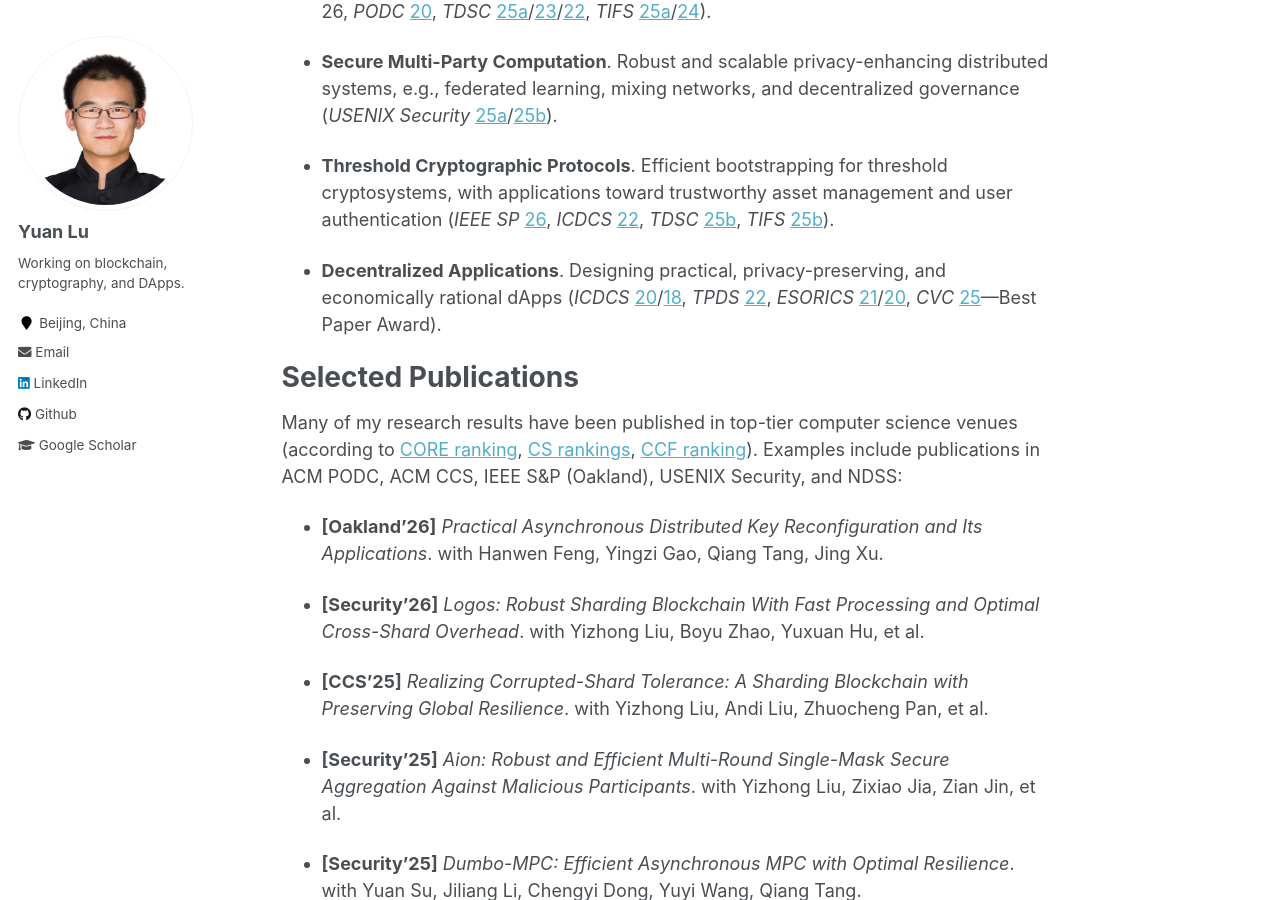
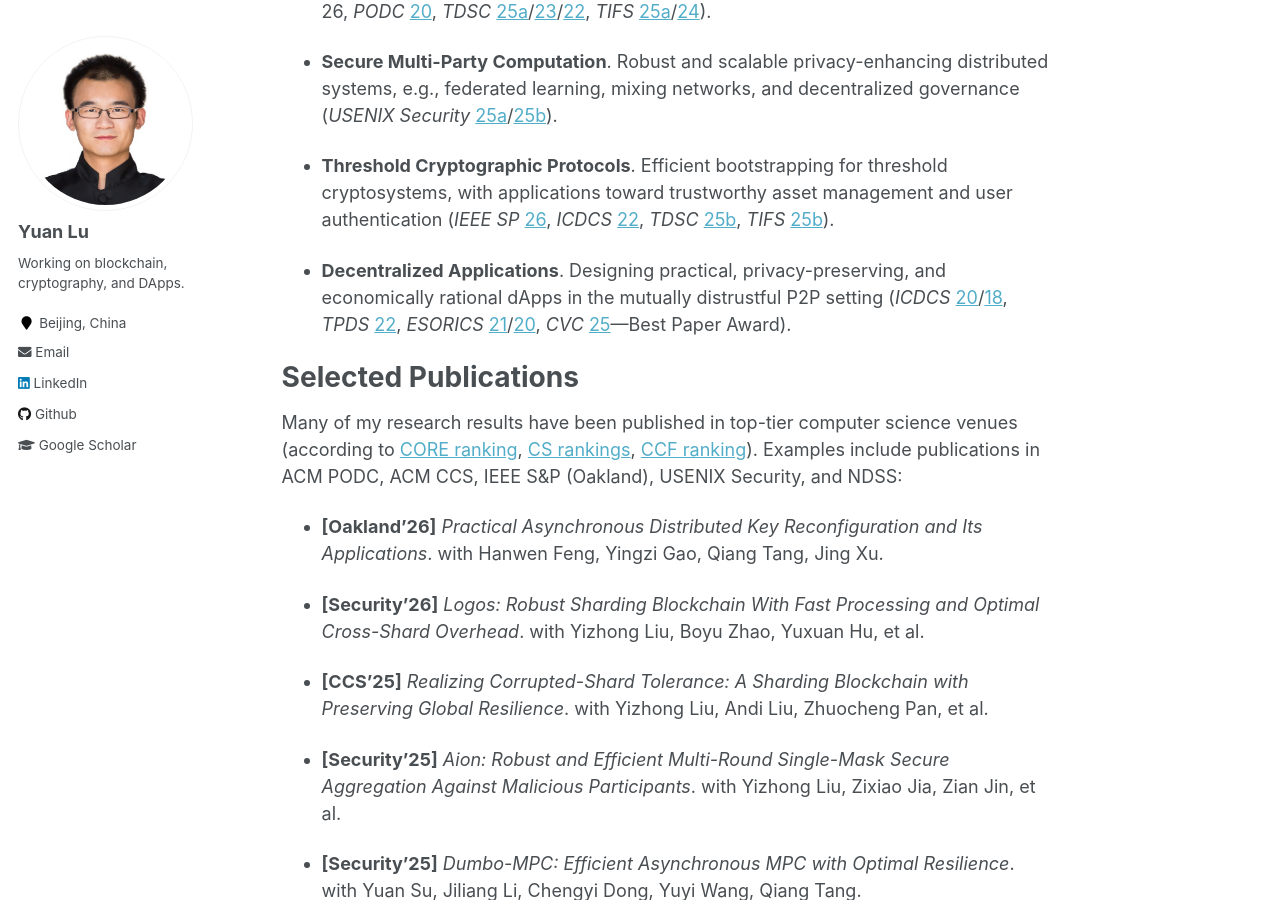
Before and after one commit to yylluu/yylluu.github.io, a Jekyll site: the page built from _pages/about.md, in a window 1280 px wide and 900 px high, scrolled down 512 px. Built offline with Jekyll 4.4.1, drawn with Linux system fonts in a browser that asks for light colours.

Commit message:
Update about.md

```diff
--- a/_pages/about.md
+++ b/_pages/about.md
@@ -20,7 +20,7 @@
 
 - **Threshold Cryptographic Protocols**. Efficient bootstrapping for threshold cryptosystems, with applications toward trustworthy asset management and user authentication (*IEEE SP* [26](https://eprint.iacr.org/2025/149), *ICDCS* [22](https://ieeexplore.ieee.org/abstract/document/9912190), *TDSC* [25b](https://ieeexplore.ieee.org/abstract/document/10807394), *TIFS* [25b](https://ieeexplore.ieee.org/abstract/document/11153573)).
 
-- **Decentralized Applications**. Designing practical, privacy-preserving, and economically rational dApps (*ICDCS* [20](https://ieeexplore.ieee.org/abstract/document/9355719)/[18](https://ieeexplore.ieee.org/abstract/document/8416350), *TPDS* [22](https://ieeexplore.ieee.org/abstract/document/9929262), *ESORICS* [21](https://link.springer.com/chapter/10.1007/978-3-030-88418-5_17)/[20](https://link.springer.com/chapter/10.1007/978-3-030-59013-0_35), *CVC* [25](https://ieeexplore.ieee.org/abstract/document/11068849)—Best Paper Award).
+- **Decentralized Applications**. Designing practical, privacy-preserving, and economically rational dApps in the mutually distrustful P2P setting (*ICDCS* [20](https://ieeexplore.ieee.org/abstract/document/9355719)/[18](https://ieeexplore.ieee.org/abstract/document/8416350), *TPDS* [22](https://ieeexplore.ieee.org/abstract/document/9929262), *ESORICS* [21](https://link.springer.com/chapter/10.1007/978-3-030-88418-5_17)/[20](https://link.springer.com/chapter/10.1007/978-3-030-59013-0_35), *CVC* [25](https://ieeexplore.ieee.org/abstract/document/11068849)—Best Paper Award).
 
 
 
```
